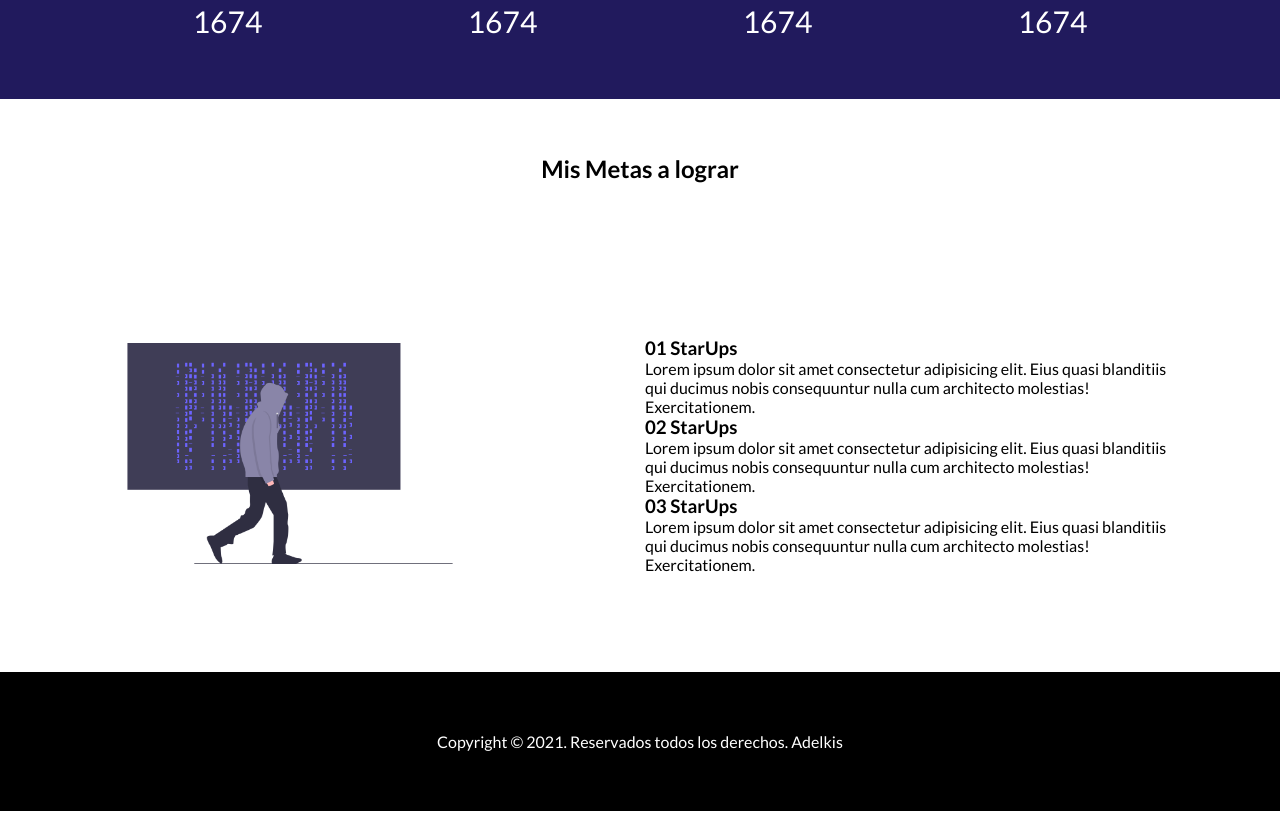
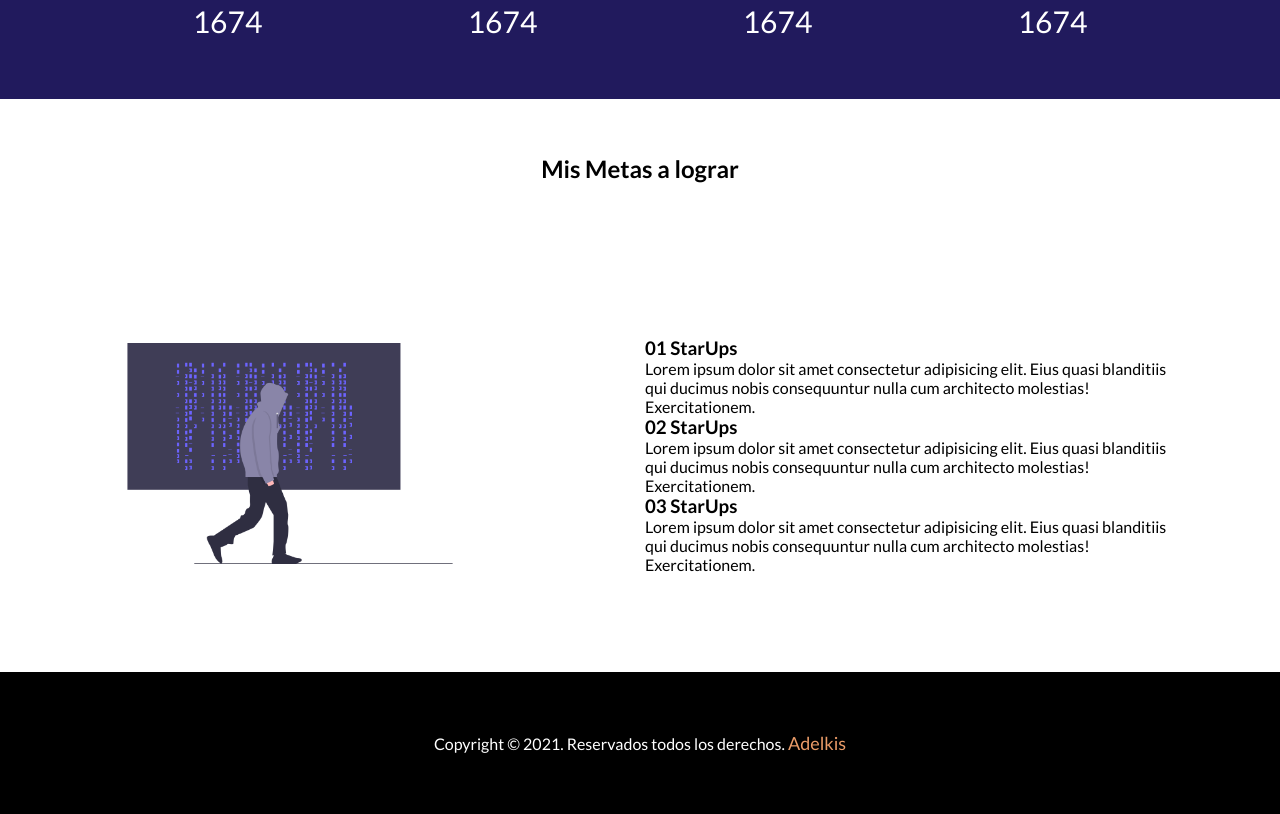
Before and after one commit to adelquis-molinari/EVUCA-pag-adelquis, a plain HTML site: page index.html in a window 1280 px wide. Shown: the part 985-1799 px from the top of the page. Drawn offline with Linux system fonts and the light colour scheme.

Commit message:
estilos cambiados
prueba de cambios

```diff
--- a/css/estilos.css
+++ b/css/estilos.css
@@ -218,6 +218,9 @@ footer{
     font-size: 30px;
     color: #cf1212;
 }
+
 p a{
     text-decoration: none;
-    color: #fff;
+    color: #eb9c68;
+    font-size: large;
+}
```
